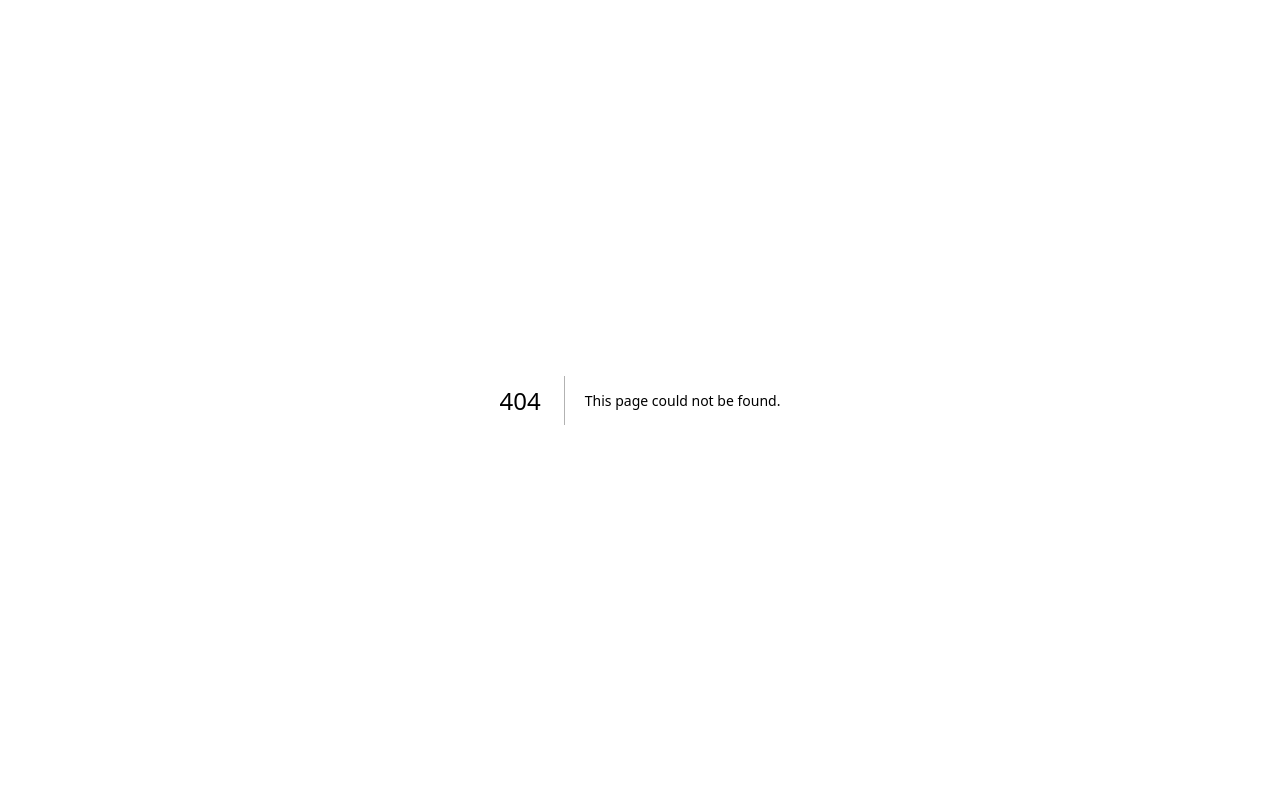
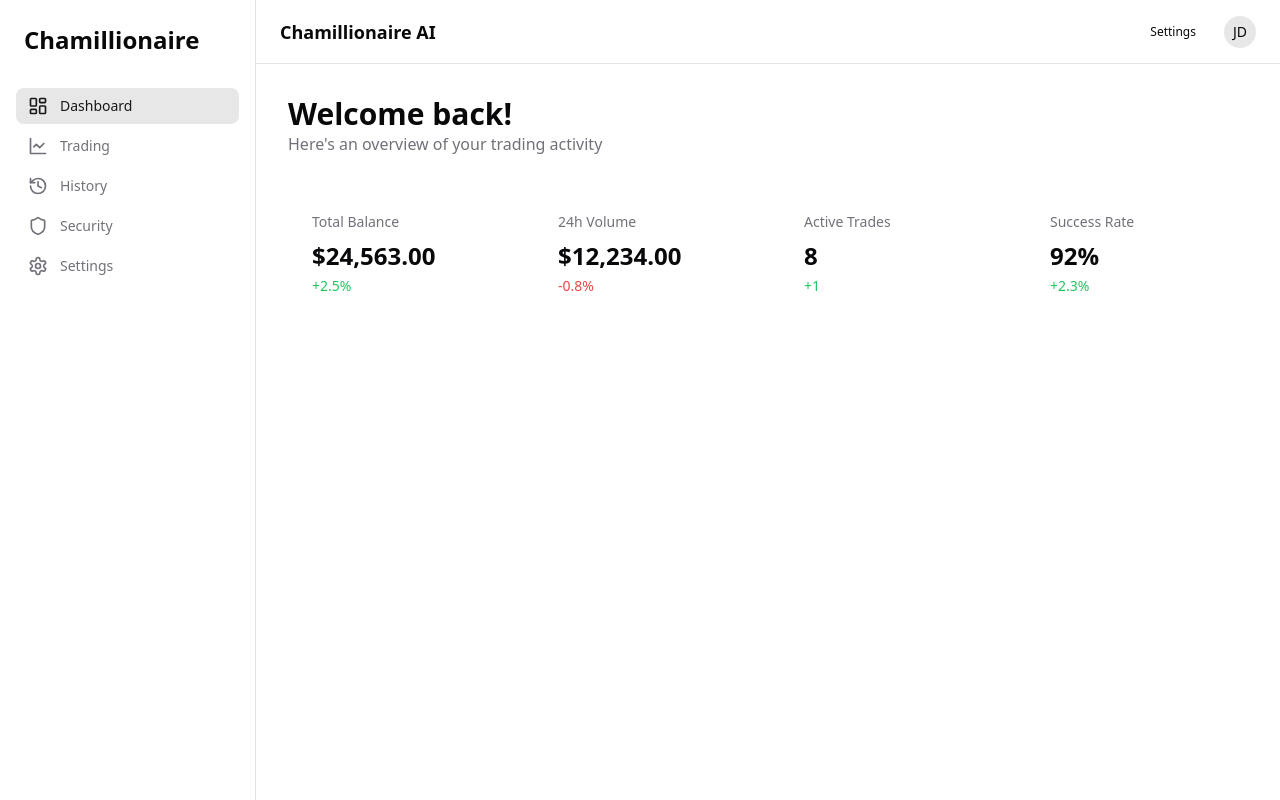
Before and after one commit to gorilli-team/chamillionaire, a Next.js app in the folder frontend/: page /dashboard in a window 1280 px wide. Before the commit this address had no page. Built offline with nearby package versions, Linux system fonts and the light colour scheme.

Commit message:
frontend: add internal layout and dashboard section

```diff
--- /dev/null
+++ b/frontend/app/dashboard/page.tsx
@@ -0,0 +1,64 @@
+import React from "react";
+import { BaseLayout } from "../../components/layout/base-layout";
+import { cn } from "../../lib/utils";
+
+export default function DashboardPage() {
+  return (
+    <BaseLayout>
+      <div className="space-y-8">
+        <div>
+          <h1 className="text-3xl font-bold">Welcome back!</h1>
+          <p className="text-muted-foreground">
+            Here's an overview of your trading activity
+          </p>
+        </div>
+
+        <div className="grid gap-6 md:grid-cols-2 lg:grid-cols-4">
+          <StatCard
+            title="Total Balance"
+            value="$24,563.00"
+            change="+2.5%"
+            trend="up"
+          />
+          <StatCard
+            title="24h Volume"
+            value="$12,234.00"
+            change="-0.8%"
+            trend="down"
+          />
+          <StatCard title="Active Trades" value="8" change="+1" trend="up" />
+          <StatCard
+            title="Success Rate"
+            value="92%"
+            change="+2.3%"
+            trend="up"
+          />
+        </div>
+      </div>
+    </BaseLayout>
+  );
+}
+
+interface StatCardProps {
+  title: string;
+  value: string;
+  change: string;
+  trend: "up" | "down";
+}
+
+function StatCard({ title, value, change, trend }: StatCardProps) {
+  return (
+    <div className="rounded-xl bg-card p-6">
+      <p className="text-sm text-muted-foreground">{title}</p>
+      <p className="mt-2 text-2xl font-bold">{value}</p>
+      <p
+        className={cn(
+          "mt-1 text-sm",
+          trend === "up" ? "text-green-500" : "text-red-500"
+        )}
+      >
+        {change}
+      </p>
+    </div>
+  );
+}
--- a/frontend/app/page.tsx
+++ b/frontend/app/page.tsx
@@ -18,9 +18,18 @@ export default function Home() {
             </p>
           </div>
 
+          <div className="flex flex-col gap-4 sm:flex-row">
+            <Button asChild size="lg">
+              <Link href="/dashboard">Get Started</Link>
+            </Button>
+            <Button variant="outline" size="lg">
+              Learn More
+            </Button>
+          </div>
+
           <div className="rounded-xl bg-card/50 p-8 backdrop-blur-sm">
             <p className="mb-6 text-lg text-card-foreground">
-              🚀 An AI-powered, privacy-first trading assistant that helps users
+              An AI-powered, privacy-first trading assistant that helps users
               analyze market trends, optimize their strategies, and execute
               trades autonomously—all while keeping their data secure with
               Nillion's SecretVault.
@@ -71,13 +80,6 @@ export default function Home() {
               <TechBadge text="Privy" />
             </div>
           </div>
-
-          <div className="flex flex-col gap-4 sm:flex-row">
-            <Button size="lg">Get Started</Button>
-            <Button variant="outline" size="lg">
-              Learn More
-            </Button>
-          </div>
         </main>
       </div>
       <footer className="w-full py-6 text-center text-sm text-muted-foreground">
--- /dev/null
+++ b/frontend/components/layout/base-layout.tsx
@@ -0,0 +1,21 @@
+"use client";
+
+import React from "react";
+import { Sidebar } from "@/components/layout/sidebar";
+import { Header } from "@/components/layout/header";
+
+interface BaseLayoutProps {
+  children: React.ReactNode;
+}
+
+export function BaseLayout({ children }: BaseLayoutProps) {
+  return (
+    <div className="min-h-screen bg-background">
+      <Sidebar className="fixed left-0 top-0 z-40 h-screen w-64 border-r" />
+      <div className="pl-64">
+        <Header className="sticky top-0 z-30 border-b bg-background/95 backdrop-blur supports-[backdrop-filter]:bg-background/60" />
+        <main className="container mx-auto p-8">{children}</main>
+      </div>
+    </div>
+  );
+}
--- /dev/null
+++ b/frontend/components/layout/header.tsx
@@ -0,0 +1,29 @@
+"use client";
+
+import React from "react";
+import { Button } from "../ui/button";
+import { cn } from "../../lib/utils";
+
+interface HeaderProps {
+  className?: string;
+}
+
+export function Header({ className }: HeaderProps) {
+  return (
+    <header
+      className={cn("h-16 px-6 flex items-center justify-between", className)}
+    >
+      <div className="flex items-center space-x-4">
+        <h2 className="text-lg font-semibold">Chamillionaire AI</h2>
+      </div>
+      <div className="flex items-center space-x-4">
+        <Button variant="ghost" size="sm">
+          Settings
+        </Button>
+        <div className="h-8 w-8 rounded-full bg-primary/10 flex items-center justify-center">
+          <span className="text-sm font-medium">JD</span>
+        </div>
+      </div>
+    </header>
+  );
+}
--- /dev/null
+++ b/frontend/components/layout/sidebar.tsx
@@ -0,0 +1,57 @@
+"use client";
+
+import React from "react";
+import Link from "next/link";
+import { usePathname } from "next/navigation";
+import { cn } from "../../lib/utils";
+import {
+  LayoutDashboard,
+  LineChart,
+  Settings,
+  History,
+  Shield,
+} from "lucide-react";
+
+interface SidebarProps {
+  className?: string;
+}
+
+const navigation = [
+  { name: "Dashboard", href: "/dashboard", icon: LayoutDashboard },
+  { name: "Trading", href: "/dashboard/trading", icon: LineChart },
+  { name: "History", href: "/dashboard/history", icon: History },
+  { name: "Security", href: "/dashboard/security", icon: Shield },
+  { name: "Settings", href: "/dashboard/settings", icon: Settings },
+];
+
+export function Sidebar({ className }: SidebarProps) {
+  const pathname = usePathname();
+
+  return (
+    <aside className={cn("bg-card px-4 py-6", className)}>
+      <div className="mb-8 px-2">
+        <h1 className="text-2xl font-bold">Chamillionaire</h1>
+      </div>
+      <nav className="space-y-1">
+        {navigation.map((item) => {
+          const isActive = pathname === item.href;
+          return (
+            <Link
+              key={item.name}
+              href={item.href}
+              className={cn(
+                "flex items-center gap-3 rounded-lg px-3 py-2 text-sm font-medium",
+                isActive
+                  ? "bg-primary/10 text-primary"
+                  : "text-muted-foreground hover:bg-primary/5 hover:text-primary"
+              )}
+            >
+              <item.icon className="h-5 w-5" />
+              {item.name}
+            </Link>
+          );
+        })}
+      </nav>
+    </aside>
+  );
+}
--- a/frontend/components/ui/button.tsx
+++ b/frontend/components/ui/button.tsx
@@ -12,6 +12,7 @@ const buttonVariants = cva(
           "bg-primary text-primary-foreground shadow hover:bg-primary/90",
         outline:
           "border border-input bg-background shadow-sm hover:bg-accent hover:text-accent-foreground",
+        ghost: "hover:bg-accent hover:text-accent-foreground",
       },
       size: {
         default: "h-9 px-4 py-2",
```
Also changed, not shown: frontend/tsconfig.json (+7 -3 lines).
